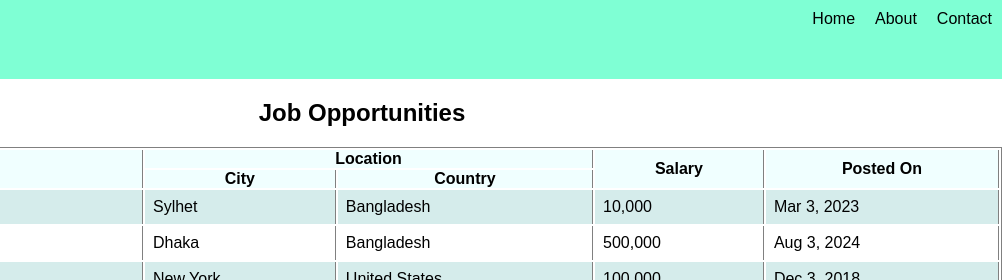
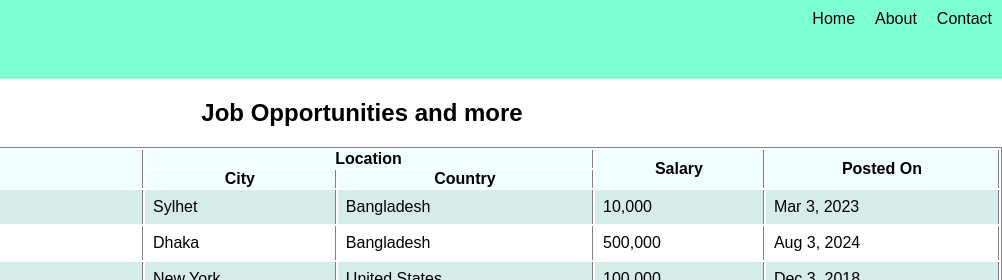
Before and after one commit to udoy382/practice-site-live, a plain HTML site: page src/index.html in a window 1280 px wide. Shown: the top 280 px of the page, 278-1280 px from the left. Drawn offline with Linux system fonts and the light colour scheme.

Commit message:
Updated heading

```diff
--- a/src/index.html
+++ b/src/index.html
@@ -25,7 +25,7 @@
         </nav>
     </header>
     <main>
-        <h2>Job Opportunities</h2>
+        <h2>Job Opportunities and more</h2>
         <div class="jobs">
             <table class="jobs-table">
                 <tr class="job-header-row">
```
